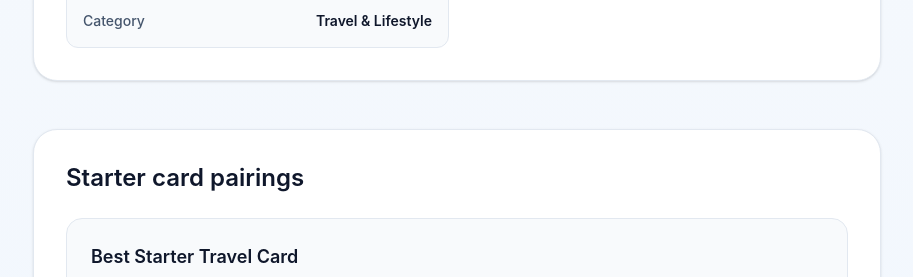
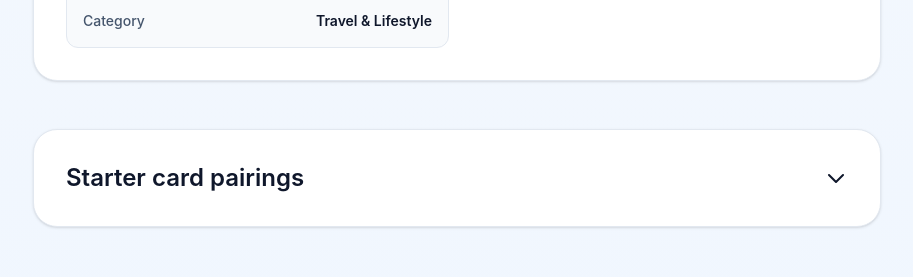
Before and after one commit to bansalmanik/travel-website, a Next.js app: page /credit-cards in a window 1280 px wide. Shown: the part 3140-3417 px from the top of the page, without its empty margins (183-1096 px from the left). Built offline with nearby package versions, Linux system fonts and the light colour scheme.

Commit message:
make Starter card pairings collapsable

```diff
--- a/app/credit-cards/page.tsx
+++ b/app/credit-cards/page.tsx
@@ -116,9 +116,20 @@ export default async function CreditCardsPage() {
           </div>
         </section>
 
-        <section className="space-y-6 rounded-3xl border border-slate-200 bg-white p-8 shadow-sm">
-          <h2 className="text-2xl font-semibold text-slate-900">Starter card pairings</h2>
-          <div className="space-y-6">
+        <section className="rounded-3xl border border-slate-200 bg-white p-8 shadow-sm">
+          <details className="group">
+            <summary className="flex cursor-pointer items-center justify-between text-2xl font-semibold text-slate-900 transition-colors hover:text-blue-700">
+              <span>Starter card pairings</span>
+              <svg
+                className="h-6 w-6 transition-transform group-open:rotate-180"
+                fill="none"
+                stroke="currentColor"
+                viewBox="0 0 24 24"
+              >
+                <path strokeLinecap="round" strokeLinejoin="round" strokeWidth={2} d="M19 9l-7 7-7-7" />
+              </svg>
+            </summary>
+            <div className="mt-6 space-y-6">
               {favoriteCombos.map((combo) => (
                 <article key={combo.name} className="space-y-2 rounded-2xl border border-slate-200 bg-slate-50 p-6">
                   <h3 className="text-lg font-semibold text-slate-900">{combo.name}</h3>
@@ -129,6 +140,7 @@ export default async function CreditCardsPage() {
                 </article>
               ))}
             </div>
+          </details>
         </section>
 
         {blogPosts.length > 0 && (
```
Lines whose indentation alone changed are shown as unchanged.
